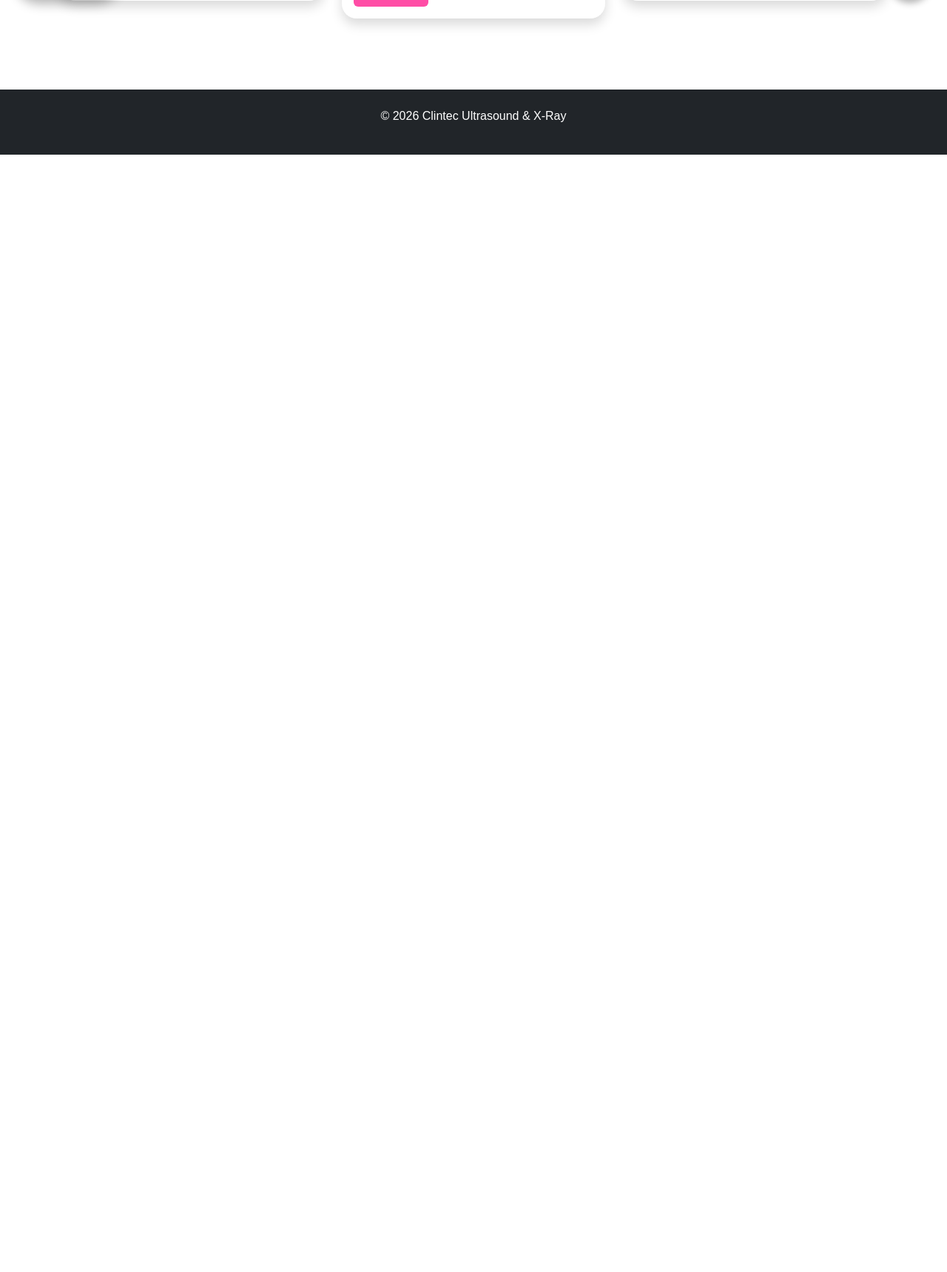
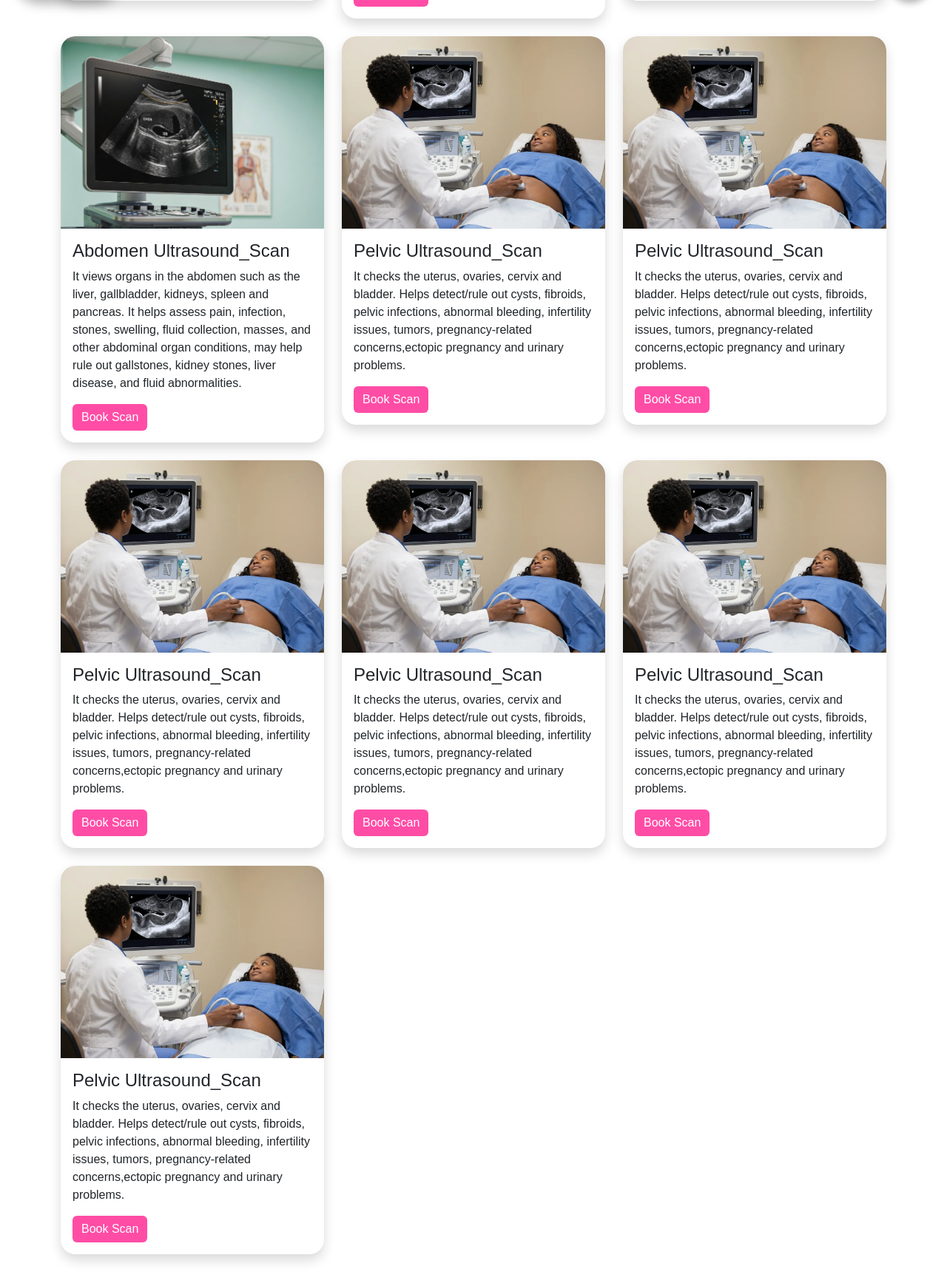
Before and after one commit to betty-blessed/clintec_project-, a Django app: page /ultrasound/ in a window 1280 px wide. Shown: the part 780-2499 px from the top of the page at 74% size. Before the commit the page ends 989 px from the top, so only its background shows below. Run offline with Django 5.2, Linux system fonts and the light colour scheme.

Commit message:
website updates

```diff
--- a/main/templates/main/ultrasound.html
+++ b/main/templates/main/ultrasound.html
@@ -60,6 +60,152 @@
                 </div>
             </div>
 
+            <div class="col-md-4">
+                <div class="card border-0 shadow service-detail-card">
+                    <img src="{% static 'images/abdomen.JPG' %}" class="service-detail-img">
+
+                    <div class="card-body">
+                        <h4>Abdomen Ultrasound_Scan</h4>
+                        <p>It views organs in the abdomen such as the liver, gallbladder, kidneys, spleen and pancreas. It helps assess pain, infection, stones, swelling, fluid collection, masses, and other abdominal organ conditions, may help rule out gallstones, kidney stones, liver disease, and fluid abnormalities.</p>
+
+                        <a href="{% url 'book' %}" class="btn btn-primary">
+                            Book Scan
+                        </a>
+                    </div>
+                </div>
+            </div>
+
+
+
+
+
+
+
+
+
+                        <div class="col-md-4">
+                <div class="card border-0 shadow service-detail-card">
+                    <img src="{% static 'images/pelvic.WEBP' %}" class="service-detail-img">
+
+                    <div class="card-body">
+                        <h4>Pelvic Ultrasound_Scan</h4>
+                        <p>It checks the uterus, ovaries, cervix and bladder. Helps detect/rule out cysts, fibroids, pelvic infections, abnormal bleeding, infertility issues, tumors, pregnancy-related concerns,ectopic pregnancy and urinary problems.</p>
+
+                        <a href="{% url 'book' %}" class="btn btn-primary">
+                            Book Scan
+                        </a>
+                    </div>
+                </div>
+            </div>
+
+
+
+
+
+
+
+
+                        <div class="col-md-4">
+                <div class="card border-0 shadow service-detail-card">
+                    <img src="{% static 'images/pelvic.WEBP' %}" class="service-detail-img">
+
+                    <div class="card-body">
+                        <h4>Pelvic Ultrasound_Scan</h4>
+                        <p>It checks the uterus, ovaries, cervix and bladder. Helps detect/rule out cysts, fibroids, pelvic infections, abnormal bleeding, infertility issues, tumors, pregnancy-related concerns,ectopic pregnancy and urinary problems.</p>
+
+                        <a href="{% url 'book' %}" class="btn btn-primary">
+                            Book Scan
+                        </a>
+                    </div>
+                </div>
+            </div>
+
+
+
+
+
+
+
+                        <div class="col-md-4">
+                <div class="card border-0 shadow service-detail-card">
+                    <img src="{% static 'images/pelvic.WEBP' %}" class="service-detail-img">
+
+                    <div class="card-body">
+                        <h4>Pelvic Ultrasound_Scan</h4>
+                        <p>It checks the uterus, ovaries, cervix and bladder. Helps detect/rule out cysts, fibroids, pelvic infections, abnormal bleeding, infertility issues, tumors, pregnancy-related concerns,ectopic pregnancy and urinary problems.</p>
+
+                        <a href="{% url 'book' %}" class="btn btn-primary">
+                            Book Scan
+                        </a>
+                    </div>
+                </div>
+            </div>
+
+
+
+
+
+
+
+                        <div class="col-md-4">
+                <div class="card border-0 shadow service-detail-card">
+                    <img src="{% static 'images/pelvic.WEBP' %}" class="service-detail-img">
+
+                    <div class="card-body">
+                        <h4>Pelvic Ultrasound_Scan</h4>
+                        <p>It checks the uterus, ovaries, cervix and bladder. Helps detect/rule out cysts, fibroids, pelvic infections, abnormal bleeding, infertility issues, tumors, pregnancy-related concerns,ectopic pregnancy and urinary problems.</p>
+
+                        <a href="{% url 'book' %}" class="btn btn-primary">
+                            Book Scan
+                        </a>
+                    </div>
+                </div>
+            </div>
+
+
+
+
+
+
+
+                        <div class="col-md-4">
+                <div class="card border-0 shadow service-detail-card">
+                    <img src="{% static 'images/pelvic.WEBP' %}" class="service-detail-img">
+
+                    <div class="card-body">
+                        <h4>Pelvic Ultrasound_Scan</h4>
+                        <p>It checks the uterus, ovaries, cervix and bladder. Helps detect/rule out cysts, fibroids, pelvic infections, abnormal bleeding, infertility issues, tumors, pregnancy-related concerns,ectopic pregnancy and urinary problems.</p>
+
+                        <a href="{% url 'book' %}" class="btn btn-primary">
+                            Book Scan
+                        </a>
+                    </div>
+                </div>
+            </div>
+
+
+
+
+
+
+
+
+
+
+                        <div class="col-md-4">
+                <div class="card border-0 shadow service-detail-card">
+                    <img src="{% static 'images/pelvic.WEBP' %}" class="service-detail-img">
+
+                    <div class="card-body">
+                        <h4>Pelvic Ultrasound_Scan</h4>
+                        <p>It checks the uterus, ovaries, cervix and bladder. Helps detect/rule out cysts, fibroids, pelvic infections, abnormal bleeding, infertility issues, tumors, pregnancy-related concerns,ectopic pregnancy and urinary problems.</p>
+
+                        <a href="{% url 'book' %}" class="btn btn-primary">
+                            Book Scan
+                        </a>
+                    </div>
+                </div>
+            </div>
         </div>
 
     </div>
```
Also changed, not shown: main/templates/main/xray.html (+15 -15 lines), main/static/images/Kneexray.jpg (added), main/static/images/Pelvisxray.jpg (added), main/static/images/abdomen.jpg (added), main/static/images/elbowxray.jpg (added), main/static/images/remote gigs.jpg (added), main/static/images/shoulderxray.jpg (added), main/static/images/wristxray.jpg (added).
